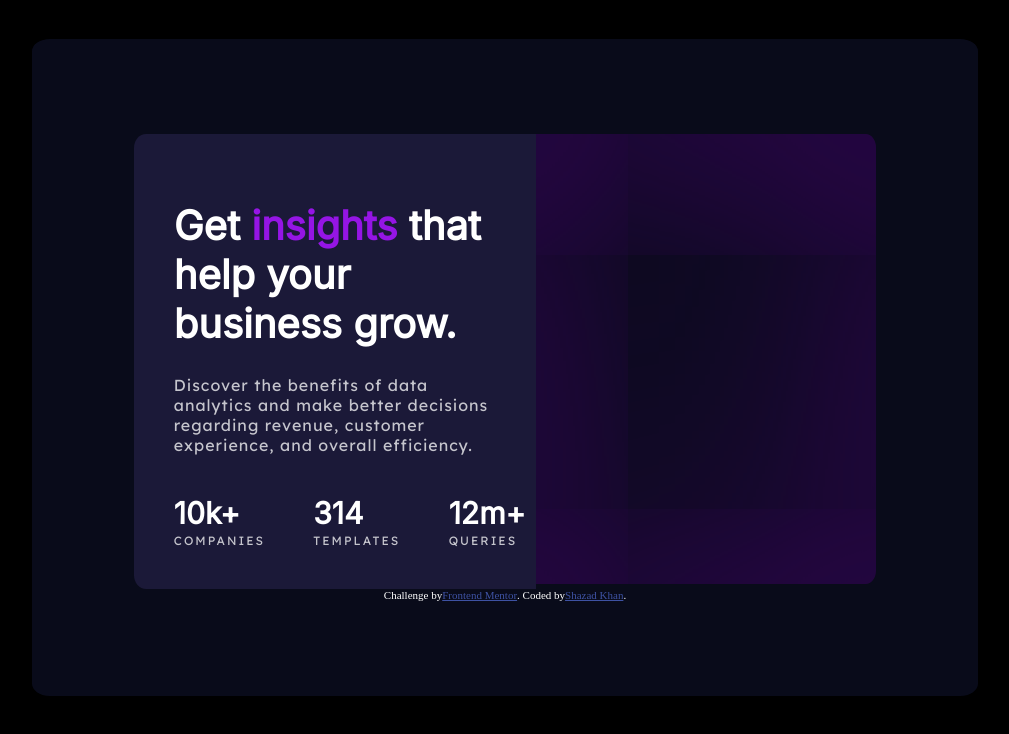
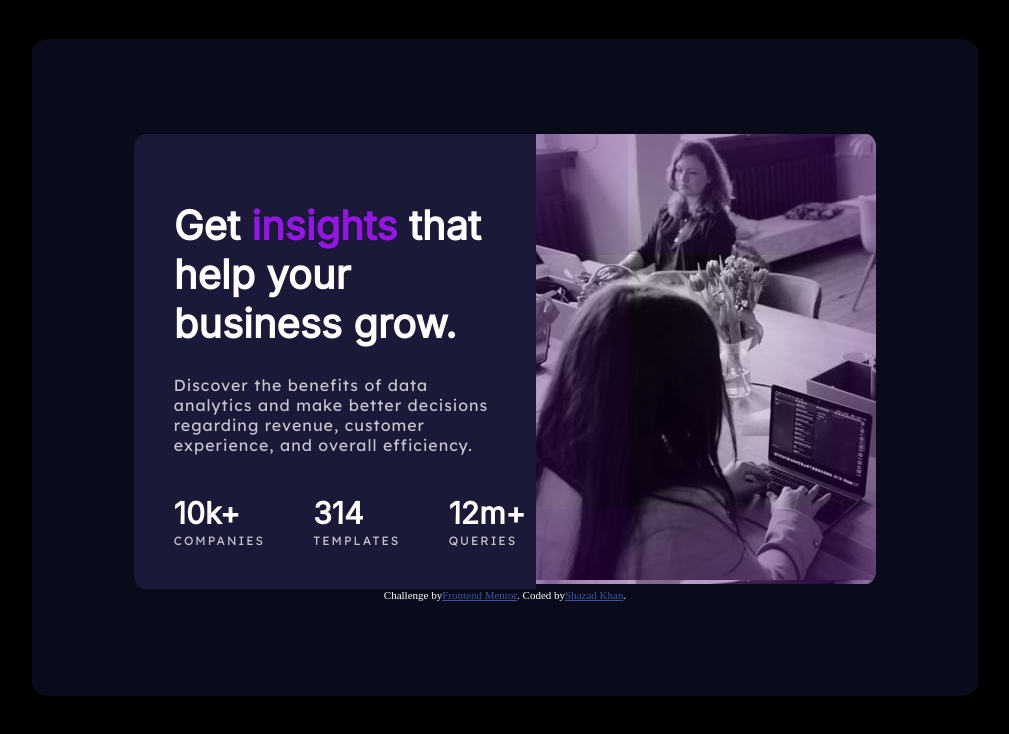
Before and after one commit to shazadkhan123456789/stats-preview-card, a plain HTML site: page index.html in a window 1280 px wide. Shown: the whole page, without its empty margins (135-1144 px from the left). Drawn offline with Linux system fonts and the light colour scheme; the site is published under a folder, as on GitHub Pages, so addresses that start at the root find nothing.

Commit message:
image fixed

```diff
--- a/style.css
+++ b/style.css
@@ -76,7 +76,7 @@ body{
     letter-spacing: 2px;
 }
 .image{
-    background-image: url("/images/image-header-desktop.jpg");
+    background-image: url("images/image-header-desktop.jpg");
     box-shadow: inset 0 0 999px hsl(277deg 100% 21%);
     border-bottom-right-radius: 3%;
     border-top-right-radius: 3%;
```
Also changed, not shown: index.html (line endings or trailing spaces).
